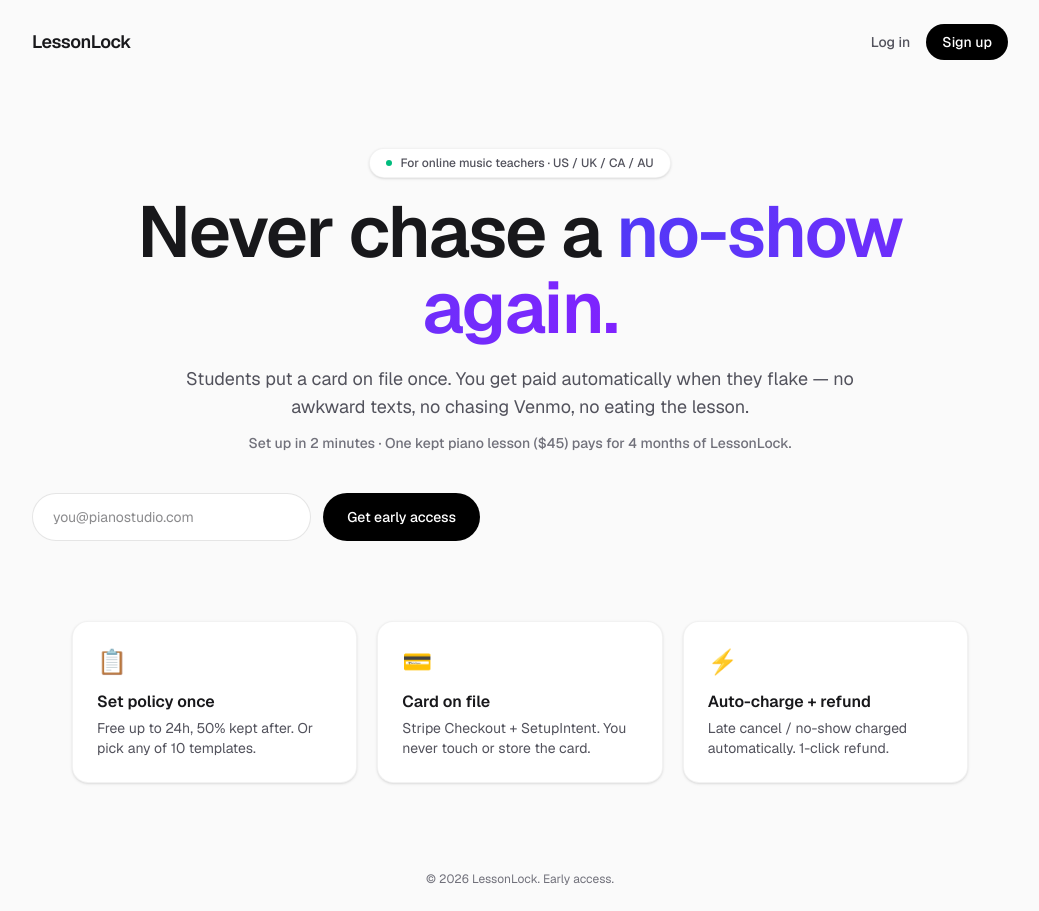
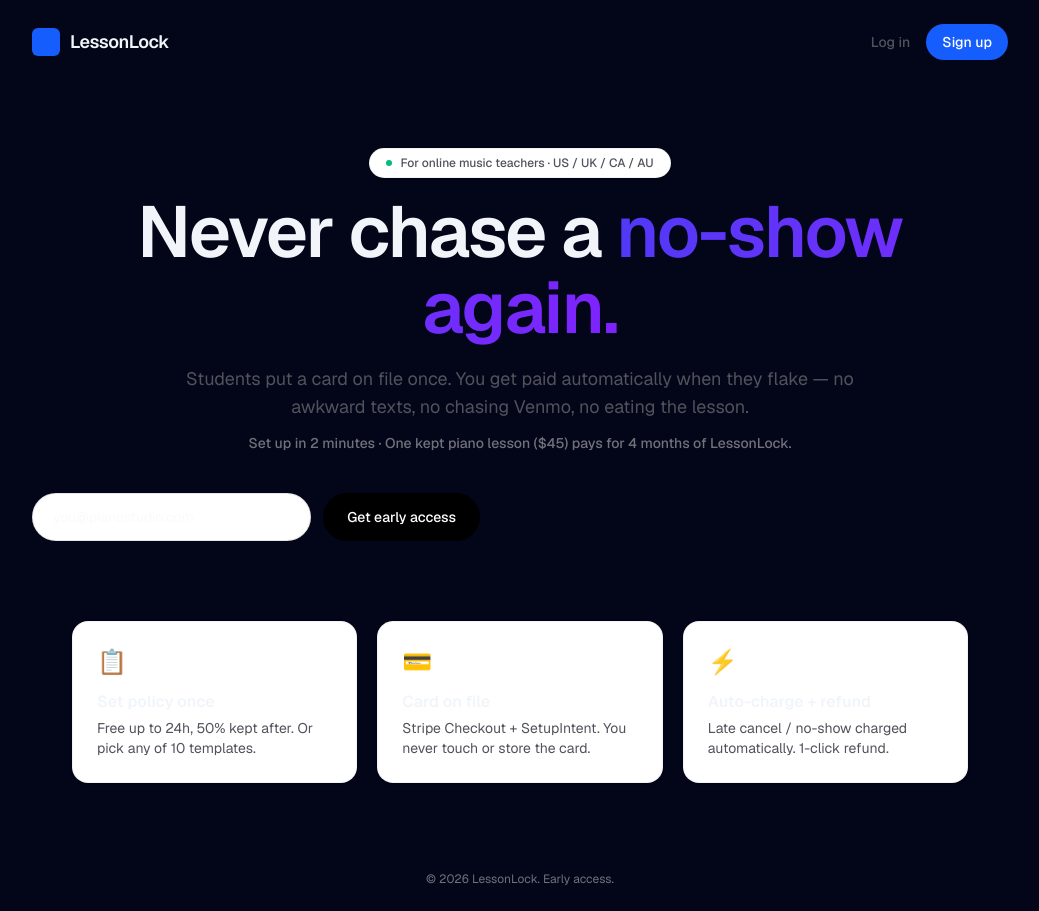
Before and after one commit to ivorfergusson-tech/lesson-lock, a Next.js app in the folder app/: page / in a window 1280 px wide. Shown: the whole page, without its empty margins (120-1159 px from the left). Built offline with nearby package versions, Linux system fonts and the light colour scheme.

Commit message:
Apply deep blue theme to home page

```diff
--- a/app/src/app/page.tsx
+++ b/app/src/app/page.tsx
@@ -2,9 +2,9 @@ import EmailCapture from "@/components/EmailCapture";
 
 export default function Home() {
   return (
-    <div className="flex min-h-screen flex-col bg-zinc-50 font-sans text-zinc-900 dark:bg-black dark:text-zinc-50">
+    <div className="flex min-h-screen flex-col bg-slate-950 font-sans text-slate-100">
       <header className="mx-auto flex w-full max-w-5xl items-center justify-between px-6 py-6">
-        <span className="text-lg font-semibold tracking-tight">LessonLock</span>
+        <span className="flex items-center gap-2.5 text-lg font-semibold tracking-tight"><span className="inline-block w-7 h-7 rounded-md bg-blue-600" />LessonLock</span>
         <div className="flex items-center gap-4">
           <a
             href="/login"
@@ -14,7 +14,7 @@ export default function Home() {
           </a>
           <a
             href="/signup"
-            className="rounded-full bg-black px-4 py-2 text-sm font-medium text-white transition hover:bg-zinc-800 dark:bg-white dark:text-black dark:hover:bg-zinc-200"
+            className="rounded-full bg-blue-600 px-4 py-2 text-sm font-medium text-white transition hover:bg-blue-500"
           >
             Sign up
           </a>
```
